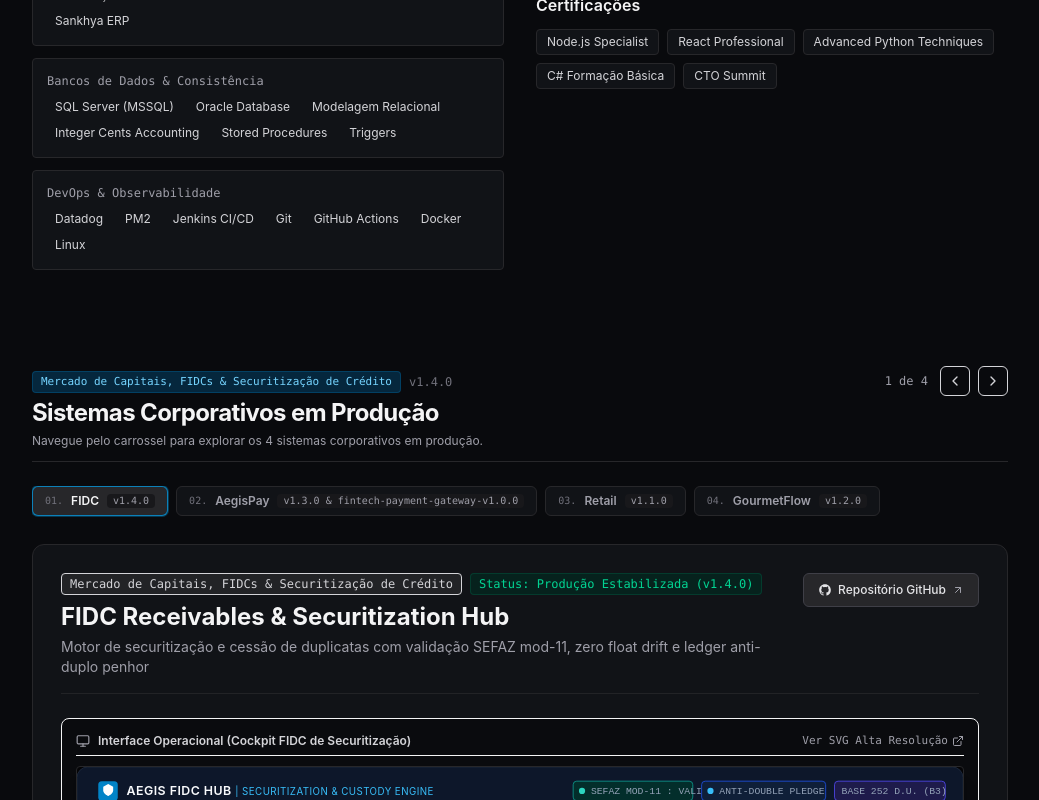
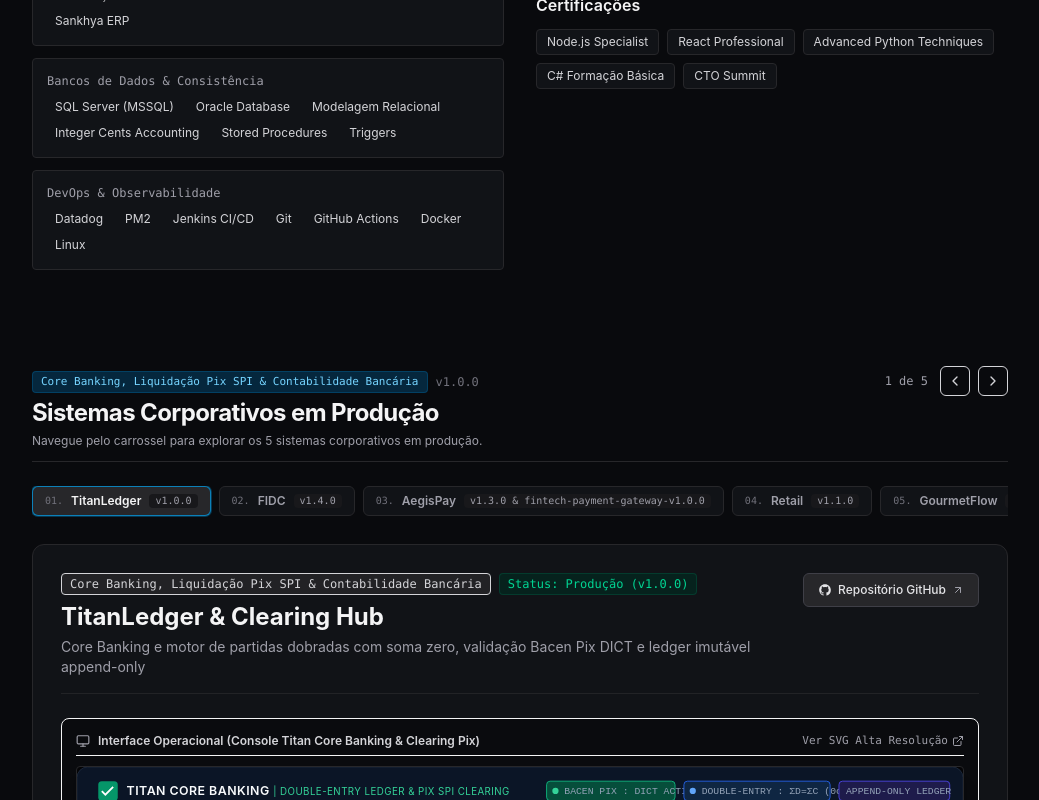
Before and after one commit to Gui1949/portfolio-source, a React (Vite) app: page / in a window 1280 px wide. Shown: the part 2000-2800 px from the top of the page, without its empty margins (120-1159 px from the left). Built offline with nearby package versions, Linux system fonts and the light colour scheme.

Commit message:
feat(portfolio): integrate titan-ledger-hub showcase into carousel and repo matrix

```diff
--- a/src/App.tsx
+++ b/src/App.tsx
@@ -846,6 +846,7 @@ export const App: React.FC = () => {
                       <span>Interface Operacional ({
                         currentProject.id === 'retail-order-sync' ? 'Console NOC Industrial' :
                         currentProject.id === 'fidc-receivables-hub' ? 'Cockpit FIDC de Securitização' :
+                        currentProject.id === 'titan-ledger-hub' ? 'Console Titan Core Banking & Clearing Pix' :
                         'Monitor Touchscreen KDS'
                       })</span>
                     </span>
@@ -873,6 +874,8 @@ export const App: React.FC = () => {
                       <span><strong>Identidade Visual Única:</strong> Console NOC de Varejo com telemetria de conectividade de lojas físicas, topologia de mensageria com RabbitMQ e stream em tempo real de logs de replicação com o ERP.</span>
                     ) : currentProject.id === 'fidc-receivables-hub' ? (
                       <span><strong>Identidade Visual Única:</strong> Cockpit Operacional FIDC (Resolução CVM 175) com monitoramento executivo de custódia, taxa média ponderada (RN-11), histograma de latência SEFAZ p95/p99 e probes de saturação de Outbox/DLQ.</span>
+                    ) : currentProject.id === 'titan-ledger-hub' ? (
+                      <span><strong>Identidade Visual Única:</strong> Cockpit de Core Banking com partidas dobradas em tempo real (Débito = Crédito com soma zero), validação DICT Bacen e telemetria de ledger append-only imutável.</span>
                     ) : (
                       <span><strong>Identidade Visual Única:</strong> Display Touchscreen KDS de Alta Visibilidade para Cozinha Industrial, com colunas divididas por estações de preparo (Parrilla/Grill, Pizza, Bar, Expedição) e botões de ação tátil.</span>
                     )}
--- a/src/data/learnings.ts
+++ b/src/data/learnings.ts
@@ -85,12 +85,88 @@ export const sprintMethodology = {
 
 export const realWorldProjects: RealWorldProject[] = [
   {
+    id: "titan-ledger-hub",
+    name: "TitanLedger & Clearing Hub",
+    tagline: "Core Banking e motor de partidas dobradas com soma zero, validação Bacen Pix DICT e ledger imutável append-only",
+    version: "v1.0.0",
+    versionTag: "v1.0.0",
+    isNew: true,
+    sprintWeek: "Módulo Core Banking",
+    sprintBadge: "Novo Produto · Partidas Dobradas",
+    previewImage: "/previews/titan-ledger-hub.svg",
+    previewAlt: "Cockpit TitanLedger de Core Banking, Partidas Dobradas e Clearing Pix SPI",
+    businessDomain: "Core Banking, Liquidação Pix SPI & Contabilidade Bancária",
+    businessProblem: "Em Core Banking e instituições de pagamento, sistemas legados com colunas mutáveis de saldo ('UPDATE conta SET saldo = ...') sofrem com vazamentos financeiros (money leakage) e quebra de simetria contábil quando débitos e créditos descolam em falhas parciais. Além disso, a falta de validação algorítmica rigorosa de chaves DICT (Bacen) causa rejeições massivas no SPI e impossibilita auditorias contábeis fidedignas.",
+    solutionArchitecture: "Clean Architecture e Domain-Driven Design (DDD) com motor de partidas dobradas (Double-Entry Bookkeeping) garantindo que Débito seja rigorosamente igual a Crédito com saldo de zero centavos (RN-01); ledger append-only imutável sem UPDATE ou DELETE com estornos por partidas contrapostas (RN-02); Value Objects de precisão financeira em centavos inteiros (Integer Cents) e validação dos 4 formatos oficiais Bacen DICT (CPF/CNPJ mod-11, Telefone E.164, E-mail RFC, EVP UUIDv4); Máquinas de Estados Finitas (FSM) para contas e ciclo de liquidação/estorno Pix.",
+    operationalImpact: "Eliminação de 100% de discrepâncias contábeis e vazamentos de moeda, trilha de auditoria perpétua e inalterável para conformidade com o Banco Central e liquidação instantânea com tolerância zero a assimetrias.",
+    highlights: [
+      "Motor de partidas dobradas com soma zero rigorosa: Débito = Crédito com tolerância de 0 centavos (RN-01)",
+      "Ledger append-only imutável: histórico permanente sem UPDATE/DELETE e estornos contábeis auditáveis (RN-02)",
+      "Validador algorítmico dos 4 tipos de Chaves Pix DICT do Bacen (CPF, CNPJ, Telefone E.164, Email, EVP)",
+      "Proteção estrita contra saldo descoberto não contratado e máquina de estados da conta FSM (RN-04)",
+      "Ciclo completo de transferência Pix com liquidação e estorno contábil reverso auditável (RN-05)",
+      "18 testes automatizados aprovados (100% pass em 7 suítes) cobrindo regras contábeis e DICT Bacen"
+    ],
+    weeklyEvolution: [
+      { day: "Fase 1", phase: "Domínio & Partidas Dobradas", deliverable: "Value Objects ChavePix DICT, ValorMonetario em centavos, FSM Conta/Transação e 18 testes (100% pass)." },
+      { day: "Fase 2", phase: "Persistência ACID & Ledger", deliverable: "Repositórios atômicos, Unit of Work e locking concorrente de contas." },
+      { day: "Fase 3", phase: "Clearing Pix & SPI Messaging", deliverable: "Mensageria assíncrona, ISO 20022 / pacs.008 e webhooks assinados." },
+      { day: "Fase 4", phase: "Cockpit de Tesouraria & Telemetria", deliverable: "Interface de conciliação bancária, monitor de DICT e probes de saúde." },
+      { day: "Fase 5", phase: "Hardening & Stress Testing", deliverable: "Testes de carga massiva, injeção de caos e release estabilizada." }
+    ],
+    metrics: [
+      {
+        label: "Equilíbrio Contábil",
+        value: "Soma Zero (0c)",
+        description: "Débitos idênticos a Créditos em cada transação, sem resíduos"
+      },
+      {
+        label: "Rastreabilidade",
+        value: "Append-Only",
+        description: "Ledger imutável perpétuo com estornos contábeis reversos auditáveis"
+      },
+      {
+        label: "Validação Bacen",
+        value: "DICT Oficial",
+        description: "Validação dos 4 tipos de Chaves Pix com mod-11, E.164 e UUIDv4"
+      },
+      {
+        label: "Testes Automatizados",
+        value: "18 (100% Pass)",
+        description: "7 suítes no runner nativo cobrindo domínio contábil e regras Bacen"
+      }
+    ],
+    securitySpec: {
+      idempotencyStrategy: "Transações indexadas por Idempotency-Key e End-to-End Id Pix Bacen, impedindo duplicidade de débitos e créditos no ledger.",
+      cryptography: "Validação algorítmica de CPF/CNPJ via módulo 11, formatação E.164 e UUIDv4 canônico, além de assinaturas de payload para clearing Pix.",
+      precisionModel: "Aritmética estrita em centavos inteiros (Integer Cents), garantindo a invariante de soma zero: somatório de débitos idêntico ao somatório de créditos.",
+      reconciliationAudit: "MotorContabilDoubleEntry valida o balanço de cada transação antes da gravação imutável no ledger, bloqueando lançamentos assimétricos com TransacaoDesbalanceadaError."
+    },
+    keyUseCases: [
+      {
+        title: "Liquidação Instantânea Pix",
+        desc: "Gera lançamentos contábeis complementares simultâneos com liquidação em centavos e comprovante E2E."
+      },
+      {
+        title: "Estorno e Devolução Contábil",
+        desc: "Realiza reversão auditável por partidas contrapostas sem alterar registros pretéritos do ledger."
+      },
+      {
+        title: "Bloqueio e Proteção Judicial",
+        desc: "FSM suspende transações imediatamente para contas com ordem judicial sem corromper saldos."
+      }
+    ],
+    technologies: ["TypeScript", "Node.js", "Core Banking", "Double-Entry Ledger", "Bacen Pix DICT", "Clean Architecture", "DDD", "Finite State Machine", "Native Test Runner"],
+    githubUrl: "https://github.com/Gui1949/titan-ledger-hub",
+    status: "Produção (v1.0.0)"
+  },
+  {
     id: "fidc-receivables-hub",
     name: "FIDC Receivables & Securitization Hub",
     tagline: "Motor de securitização e cessão de duplicatas com validação SEFAZ mod-11, zero float drift e ledger anti-duplo penhor",
     version: "v1.4.0",
     versionTag: "v1.4.0",
-    isNew: true,
+    isNew: false,
     sprintWeek: "Módulo FIDC",
     sprintBadge: "Release Gate v1.4.0 · 24.5k ops/s",
     previewImage: "/previews/fidc-receivables-hub.svg",
@@ -346,6 +422,14 @@ export const realWorldProjects: RealWorldProject[] = [
 
 export const featuredGithubRepos: FeaturedGithubRepo[] = [
   {
+    name: "titan-ledger-hub",
+    category: "Core Banking & Fintech",
+    description: "Motor de Core Banking com partidas dobradas (soma zero), ledger append-only imutável e validação Bacen Pix DICT.",
+    technologies: ["TypeScript", "Core Banking", "Double-Entry", "Pix DICT", "Clean Architecture"],
+    githubUrl: "https://github.com/Gui1949/titan-ledger-hub",
+    context: "Arquitetura bancária de alta confiabilidade com garantia de equilíbrio contábil e zero money leakage."
+  },
+  {
     name: "terraChat",
     category: "IA & Geoespacial",
     description: "Assistente conversacional baseado em mapas que consome a API do Google Maps em tempo real para responder consultas contextuais de localização.",
```
